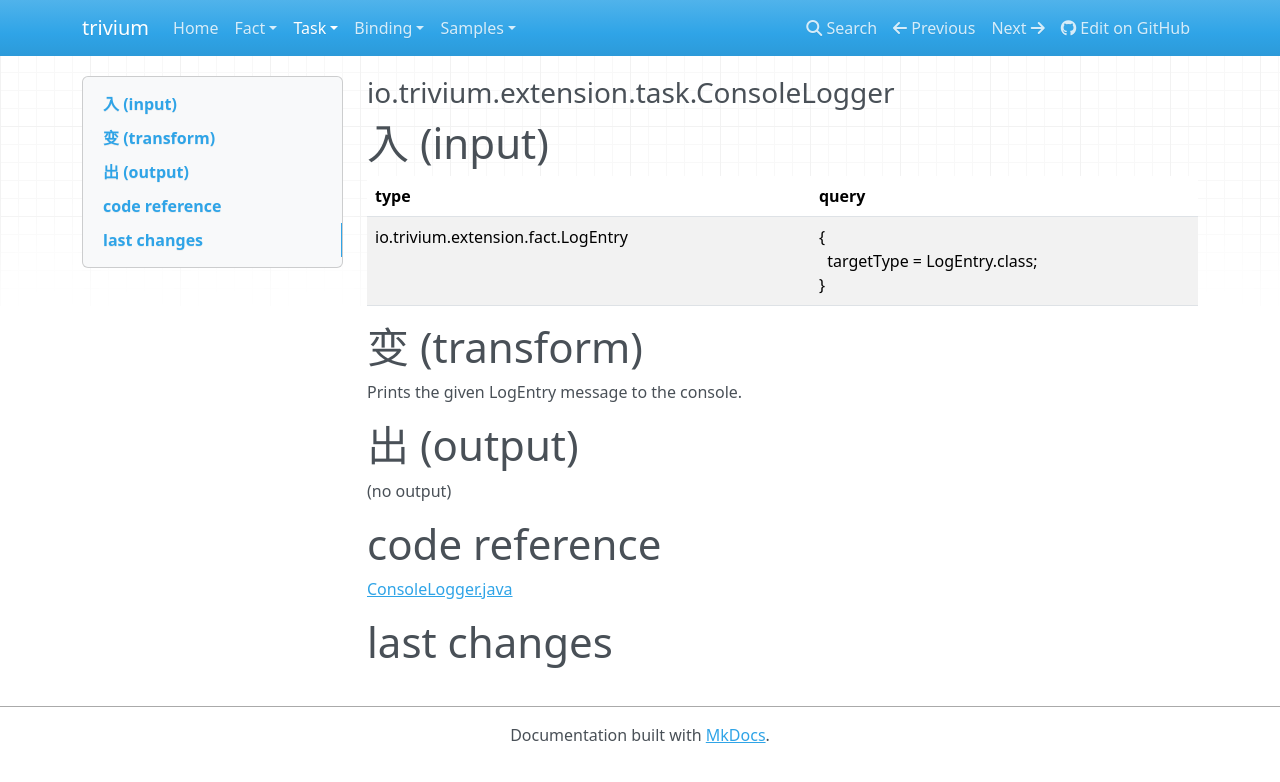
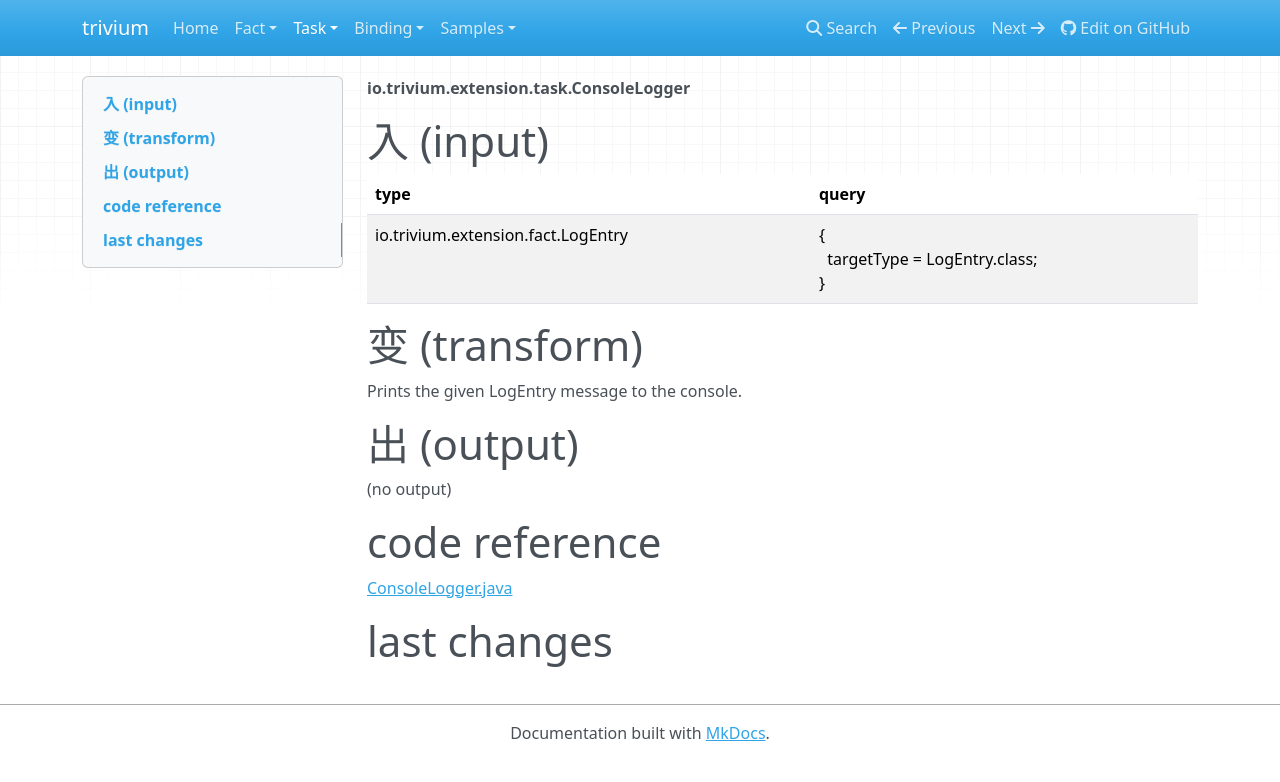
Before and after one commit to JensWalter/trivium, an MkDocs documentation site: the page built from docs/task/consolelogger.md, in a window 1280 px wide. Shown: the top 782 px of the page. Built offline with MkDocs 1.6.1, drawn with Linux system fonts in a browser that asks for light colours; nearby versions of some CDN libraries; old or Windows-style settings are respelled for this version of MkDocs.

```diff
--- a/docs/task/consolelogger.md
+++ b/docs/task/consolelogger.md
@@ -1,4 +1,4 @@
-### io.trivium.extension.task.ConsoleLogger
+**io.trivium.extension.task.ConsoleLogger**
 
 # 入 (input)
 
```
